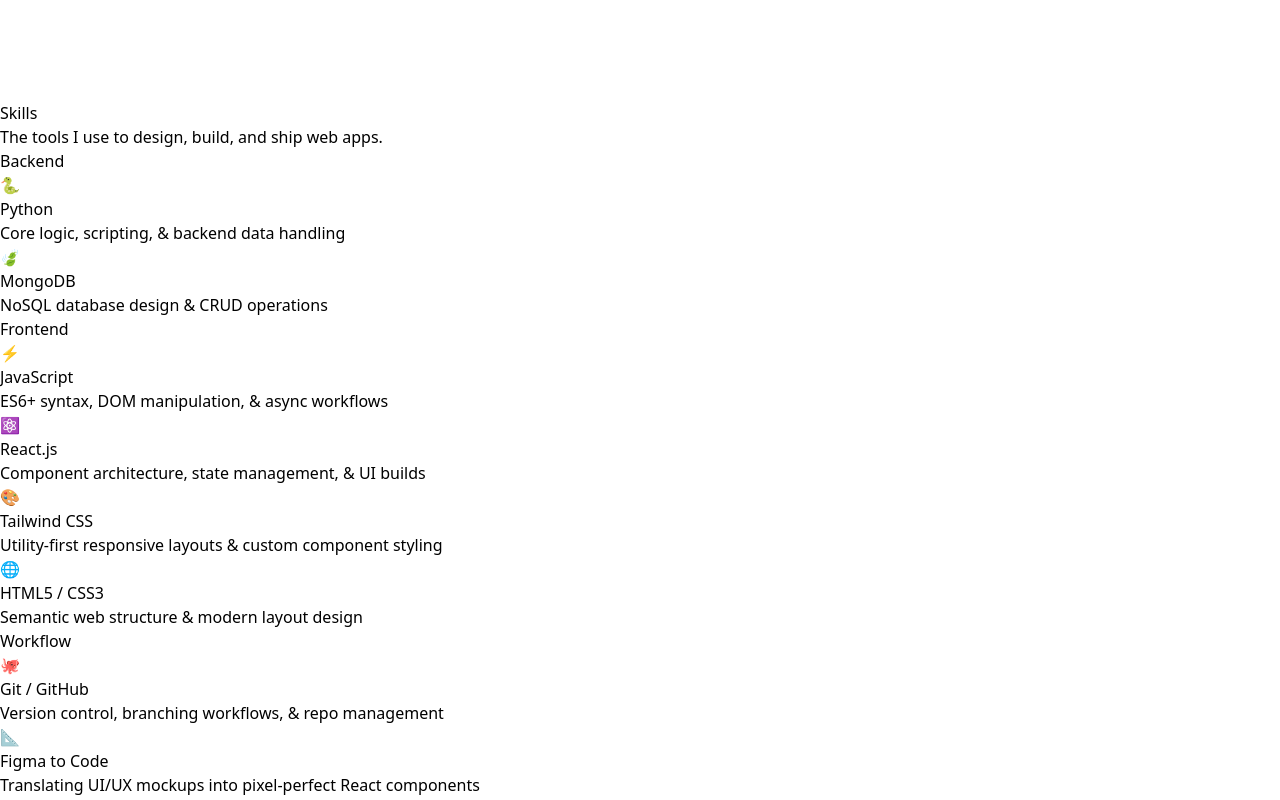
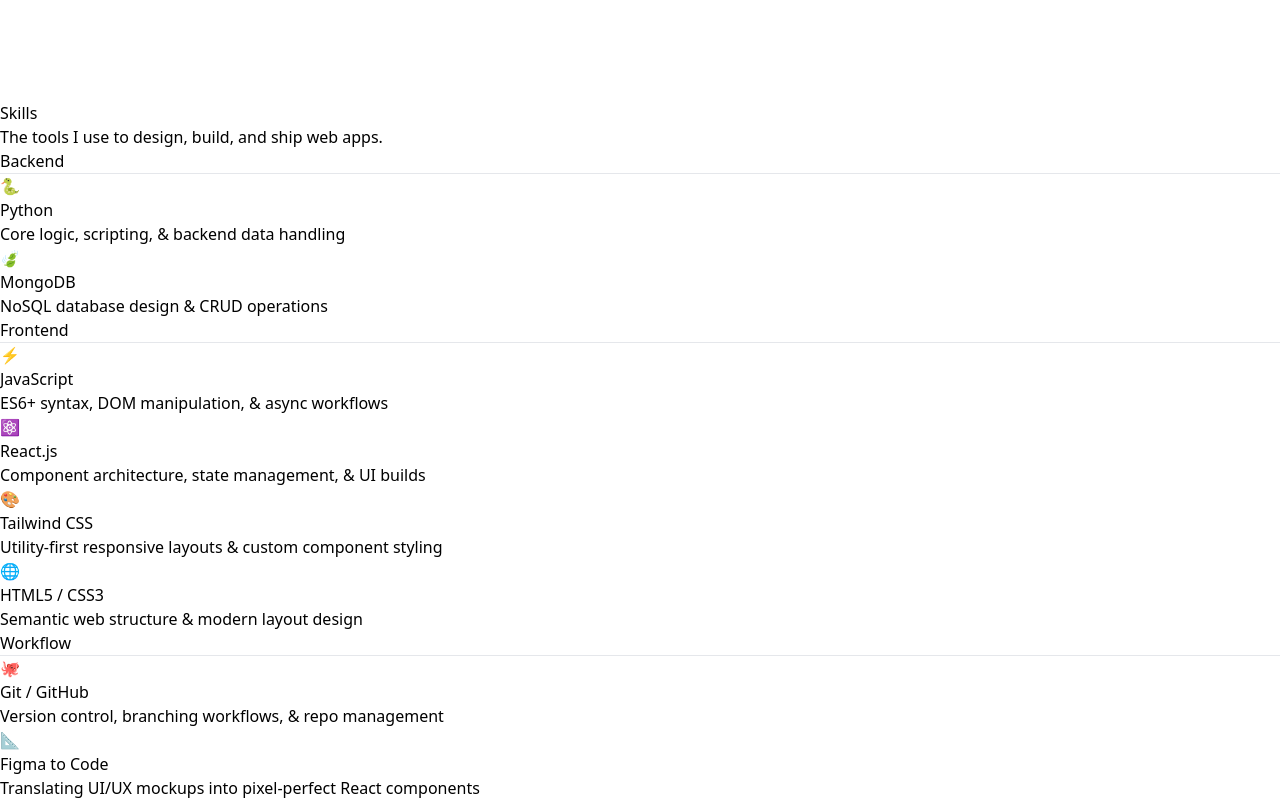
Before and after one commit to AnthonyLTorrefranca/react-portfolio-2026, a React (Vite) app in the folder react-portfolio-2026/: page /anthony/skills in a window 1280 px wide. Shown: the part 1275-2075 px from the top of the page. Built offline with nearby package versions, Linux system fonts and the light colour scheme.

Commit message:
refactor: designing each skills box

```diff
--- a/react-portfolio-2026/src/components/Skills.jsx
+++ b/react-portfolio-2026/src/components/Skills.jsx
@@ -10,18 +10,20 @@
     <p className="text-sm pb-10">The tools I use to design, build, and ship web apps.</p>
       {categories.map((category) =>
         <div key={category}>
-          <p>{category}</p>
+          <p className="font-bold text-gray-600 my-3">{category}</p>
+          <hr className="border border-gray-300 w-[80rem]"/>
+          <div className="flex">
           {SkillsData
             .filter(item => item.category === category)
             .map((item, index) =>
-            <div key={index}>
               <SkillsDataBox
+                key={index}
                 icon={item.icon}
                 title={item.title}
                 description={item.description}
-              />
-            </div>)
-          }
+              />)
+            }
+            </div>
         </div>
       )}
     </section>
```
